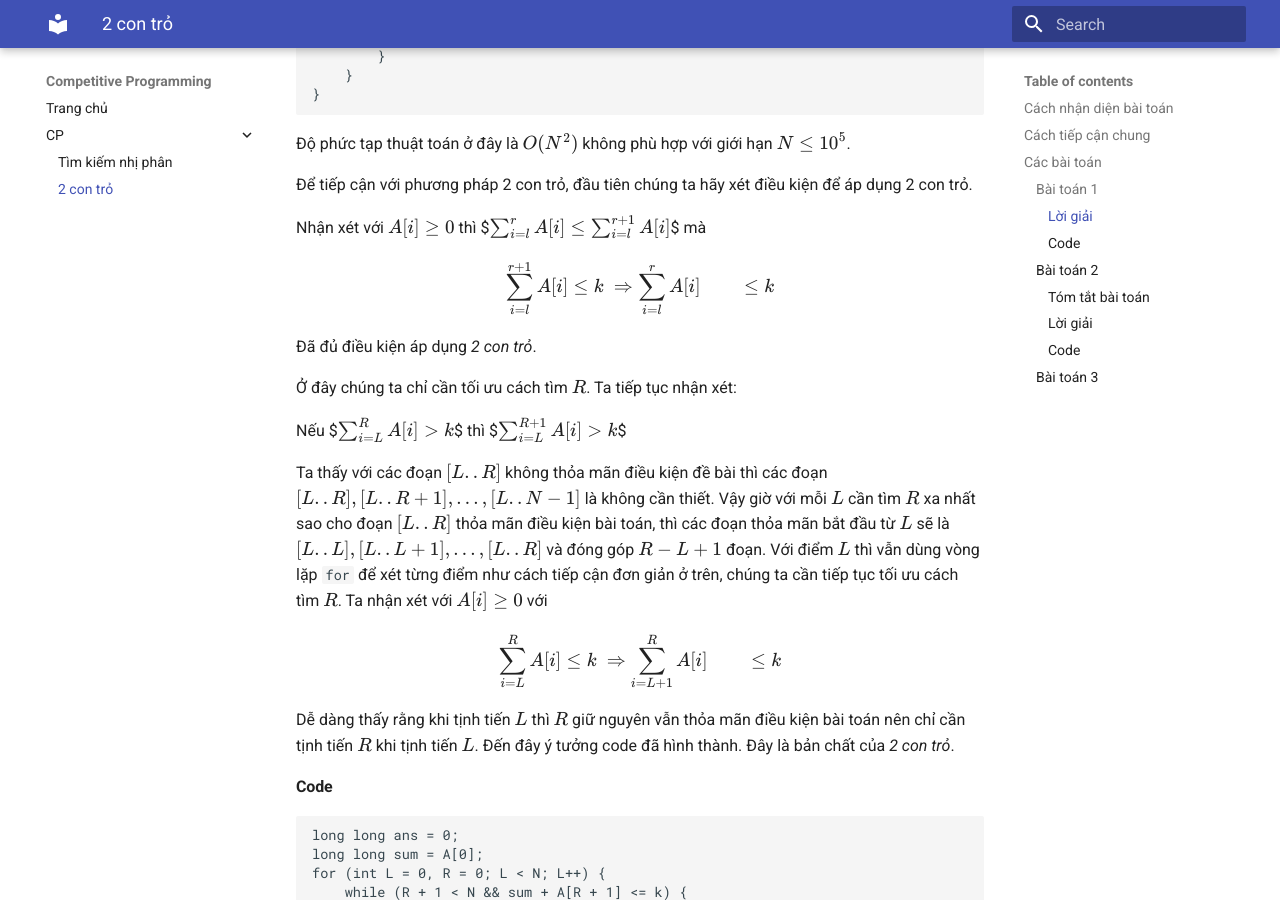
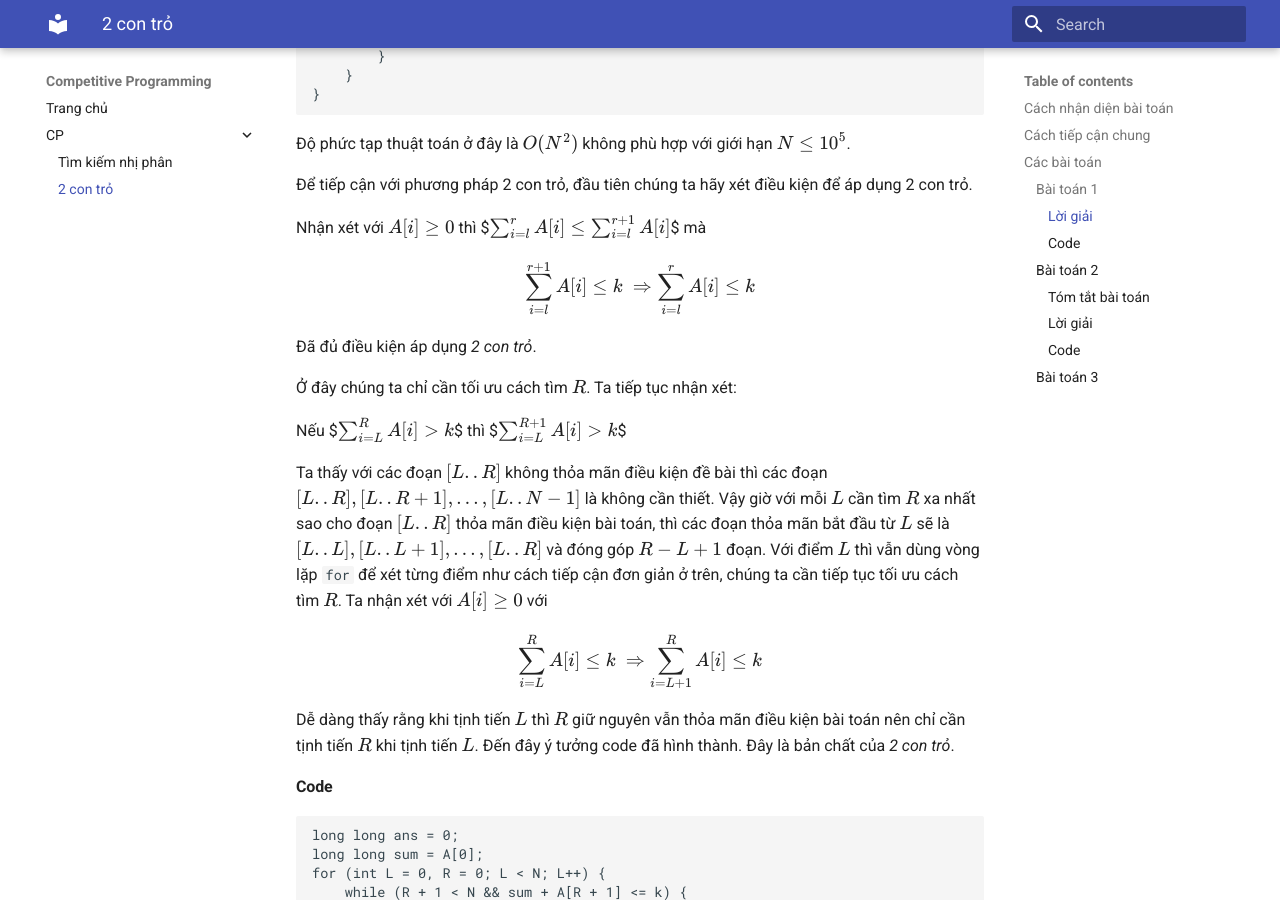
Before and after one commit to hmtrung2305/competitiveprogramming, an MkDocs documentation site: the page built from docs/cp/twopointers.md, in a window 1280 px wide and 900 px high, scrolled down 1279 px. Built offline with MkDocs 1.6.1 and Material for MkDocs 9.7.7, drawn with Linux system fonts in a browser that asks for light colours.

Commit message:
fix content 'twopointers'

```diff
--- a/docs/cp/twopointers.md
+++ b/docs/cp/twopointers.md
@@ -49,10 +49,8 @@ Nhận xét với $A[i] \geq 0$ thì
 $$\sum_{i=l}^{r}{A[i]} \leq \sum_{i=l}^{r+1}{A[i]}$$
 mà
 $$
-\begin{aligned}
-\sum_{i=l}^{r+1}{A[i]} &\leq k\\
-\Rightarrow \sum_{i=l}^{r}{A[i]} &\leq k
-\end{aligned}
+\sum_{i=l}^{r+1}{A[i]} \leq k\\
+\Rightarrow \sum_{i=l}^{r}{A[i]} \leq k
 $$
 Đã đủ điều kiện áp dụng *2 con trỏ*.
 
@@ -65,10 +63,8 @@ $$\sum_{i=L}^{R+1}{A[i]}>k$$
 
 Ta thấy với các đoạn $[L..R]$ không thỏa mãn điều kiện đề bài thì các đoạn $[L..R], [L..R+1], ..., [L..N-1]$ là không cần thiết. Vậy giờ với mỗi $L$ cần tìm $R$ xa nhất sao cho đoạn $[L..R]$ thỏa mãn điều kiện bài toán, thì các đoạn thỏa mãn bắt đầu từ $L$ sẽ là $[L..L], [L..L+1], ..., [L..R]$ và đóng góp $R-L+1$ đoạn. Với điểm $L$ thì vẫn dùng vòng lặp `for` để xét từng điểm như cách tiếp cận đơn giản ở trên, chúng ta cần tiếp tục tối ưu cách tìm $R$. Ta nhận xét với $A[i] \geq 0$ với
 $$
-\begin{aligned}
-\sum_{i=L}^{R} A[i] &\leq k \\
-\Rightarrow \sum_{i=L+1}^{R} A[i] &\leq k
-\end{aligned}
+\sum_{i=L}^{R} A[i] \le k \\
+\Rightarrow \sum_{i=L+1}^{R} A[i] \le k
 $$
 Dễ dàng thấy rằng khi tịnh tiến $L$ thì $R$ giữ nguyên vẫn thỏa mãn điều kiện bài toán nên chỉ cần tịnh tiến $R$ khi tịnh tiến $L$. Đến đây ý tưởng code đã hình thành. Đây là bản chất của *2 con trỏ*.
 
```
